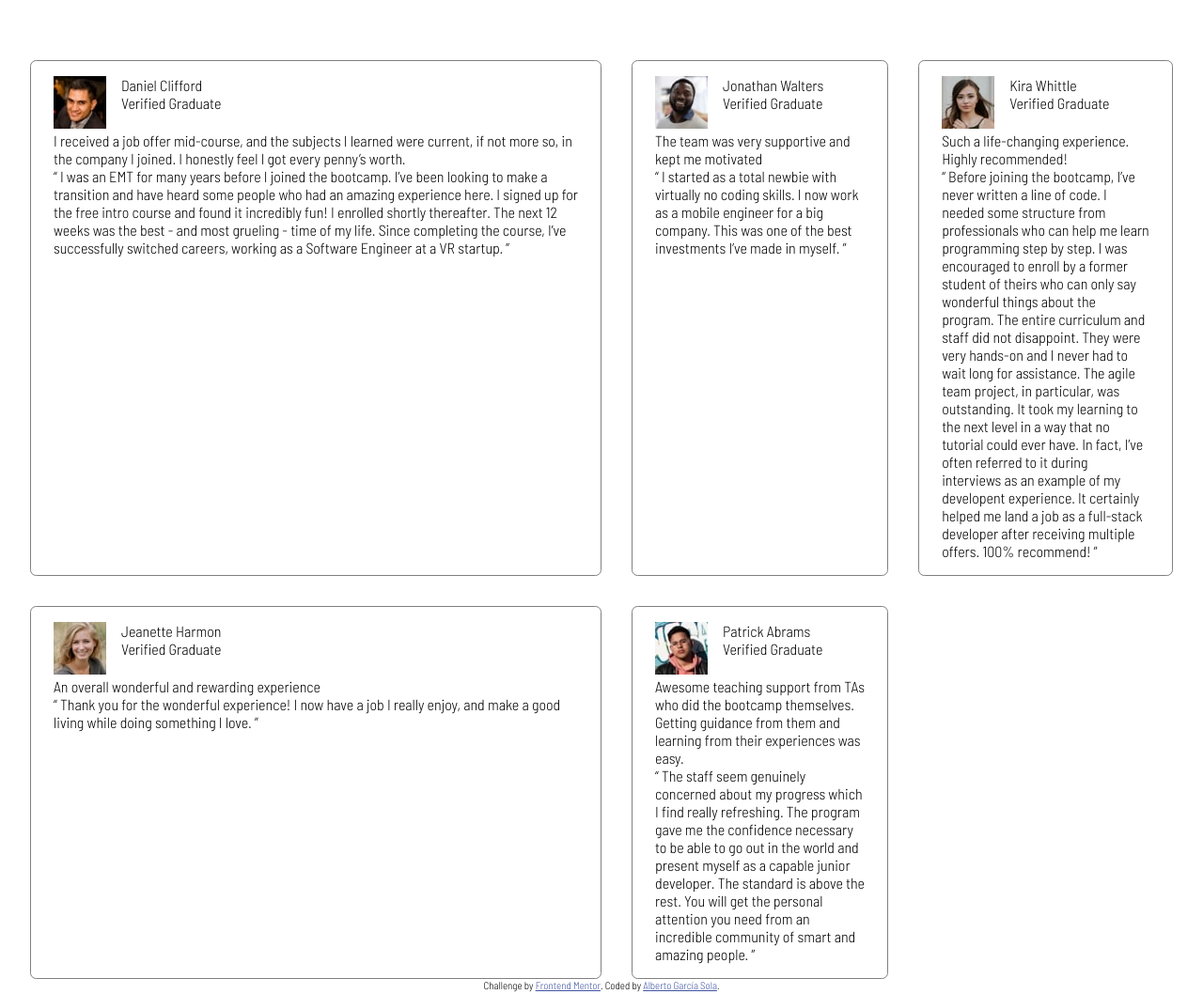
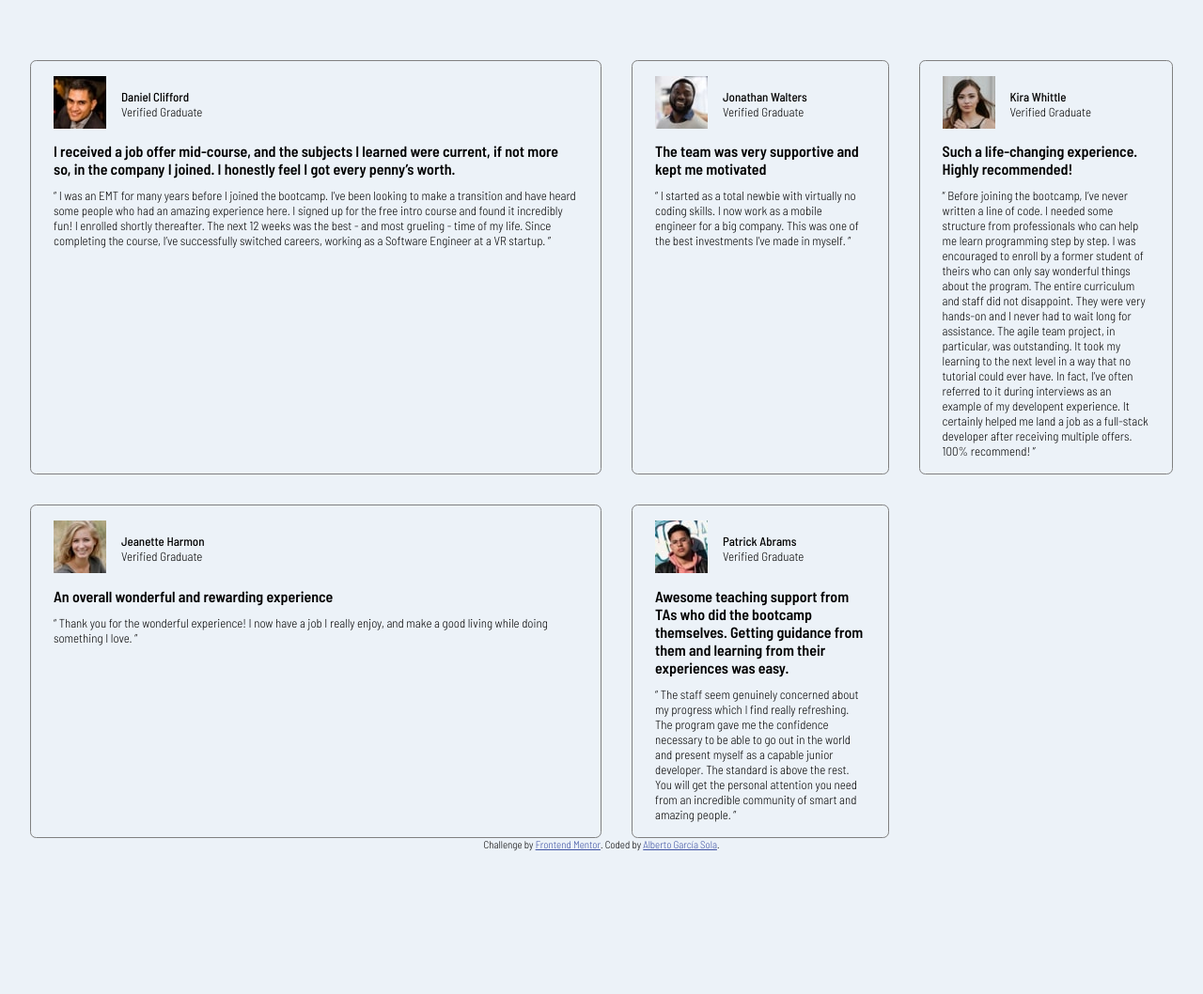
Before and after one commit to dawalberto/Testimonials-grid-section, a plain HTML site: page index.html in a window 1280 px wide. Shown: the whole page at 94% size. After the commit the page ends 969 px from the top, so only its background shows below. Drawn offline with Linux system fonts and the light colour scheme.

Commit message:
Refactoring HTML and added card body styles

```diff
--- a/index.html
+++ b/index.html
@@ -20,24 +20,24 @@
 					<img src="./images/image-daniel.jpg" alt="Daniel's image" class="card__img">
 				</div>
 				<div class="card__header-text">
-					<p class="author--name">Daniel Clifford</p>
-					<p class="author--type">Verified Graduate</p>
+					<p>Daniel Clifford</p>
+					<p>Verified Graduate</p>
 				</div>
 			</div>
 
 			<div class="card__body">
-				<p class="text--important">
+				<p>
 					I received a job offer mid-course, and the subjects I learned were current, if not more so,
 					in the company I joined. I honestly feel I got every penny’s worth.
 				</p>
 
-				<div>
+				<p>
 					“ I was an EMT for many years before I joined the bootcamp. I’ve been looking to make a
 					transition and have heard some people who had an amazing experience here. I signed up
 					for the free intro course and found it incredibly fun! I enrolled shortly thereafter.
 					The next 12 weeks was the best - and most grueling - time of my life. Since completing
 					the course, I’ve successfully switched careers, working as a Software Engineer at a VR startup. ”
-				</div>
+				</p>
 			</div>
 		</div>
 
@@ -47,13 +47,13 @@
 					<img src="./images/image-jonathan.jpg" alt="Jonathan's image" class="card__img">
 				</div>
 				<div class="card__header-text">
-					<p class="author--name">Jonathan Walters</p>
-					<p class="author--type">Verified Graduate</p>
+					<p>Jonathan Walters</p>
+					<p>Verified Graduate</p>
 				</div>
 			</div>
 
 			<div class="card__body">
-				<p class="text--important">
+				<p>
 					The team was very supportive and kept me motivated
 				</p>
 
@@ -70,13 +70,13 @@
 					<img src="./images/image-kira.jpg" alt="Kira's image" class="card__img">
 				</div>
 				<div class="card__header-text">
-					<p class="author--name">Kira Whittle</p>
-					<p class="author--type">Verified Graduate</p>
+					<p>Kira Whittle</p>
+					<p>Verified Graduate</p>
 				</div>
 			</div>
 
 			<div class="card__body">
-				<p class="text--important">
+				<p>
 					Such a life-changing experience. Highly recommended!
 				</p>
 
@@ -99,13 +99,13 @@
 					<img src="./images/image-jeanette.jpg" alt="Jeanette's image" class="card__img">
 				</div>
 				<div class="card__header-text">
-					<p class="author--name">Jeanette Harmon</p>
-					<p class="author--type">Verified Graduate</p>
+					<p>Jeanette Harmon</p>
+					<p>Verified Graduate</p>
 				</div>
 			</div>
 
 			<div class="card__body">
-				<p class="text--important">
+				<p>
 					An overall wonderful and rewarding experience
 				</p>
 
@@ -122,13 +122,13 @@
 					<img src="./images/image-patrick.jpg" alt="Patrick's image" class="card__img">
 				</div>
 				<div class="card__header-text">
-					<p class="author--name">Patrick Abrams</p>
-					<p class="author--type">Verified Graduate</p>
+					<p>Patrick Abrams</p>
+					<p>Verified Graduate</p>
 				</div>
 			</div>
 
 			<div class="card__body">
-				<p class="text--important">
+				<p>
 					Awesome teaching support from TAs who did the bootcamp themselves. Getting guidance from them and
 					learning from their experiences was easy.
 				</p>
--- a/styles.css
+++ b/styles.css
@@ -1,4 +1,6 @@
 @import url('https://fonts.googleapis.com/css2?family=Barlow+Semi+Condensed:wght@300&display=swap');
+@import url('https://fonts.googleapis.com/css2?family=Barlow+Semi+Condensed:wght@500&display=swap');
+@import url('https://fonts.googleapis.com/css2?family=Barlow+Semi+Condensed:wght@600&display=swap');
 
 *,
 *::after,
@@ -15,7 +17,9 @@ html {
 body {
     box-sizing: border-box;
     font-family: 'Barlow Semi Condensed', sans-serif;
+    font-weight: 300;
     margin: 4rem 2rem;
+    background-color: hsl(210, 46%, 95%);
 }
 
 .container {
@@ -33,6 +37,24 @@ body {
 .card__header {
     display: flex;
     gap: 1rem;
+    align-items: center;
+}
+
+.card__header-text p:first-child {
+    font-weight: 500;
+}
+
+.card__body p:first-child {
+    font-weight: 600;
+}
+
+.card__header-text,
+.card__body p:last-child {
+    font-size: 13px;
+}
+
+.card__body p {
+    margin-top: .7rem;
 }
 
 .attribution {
```
